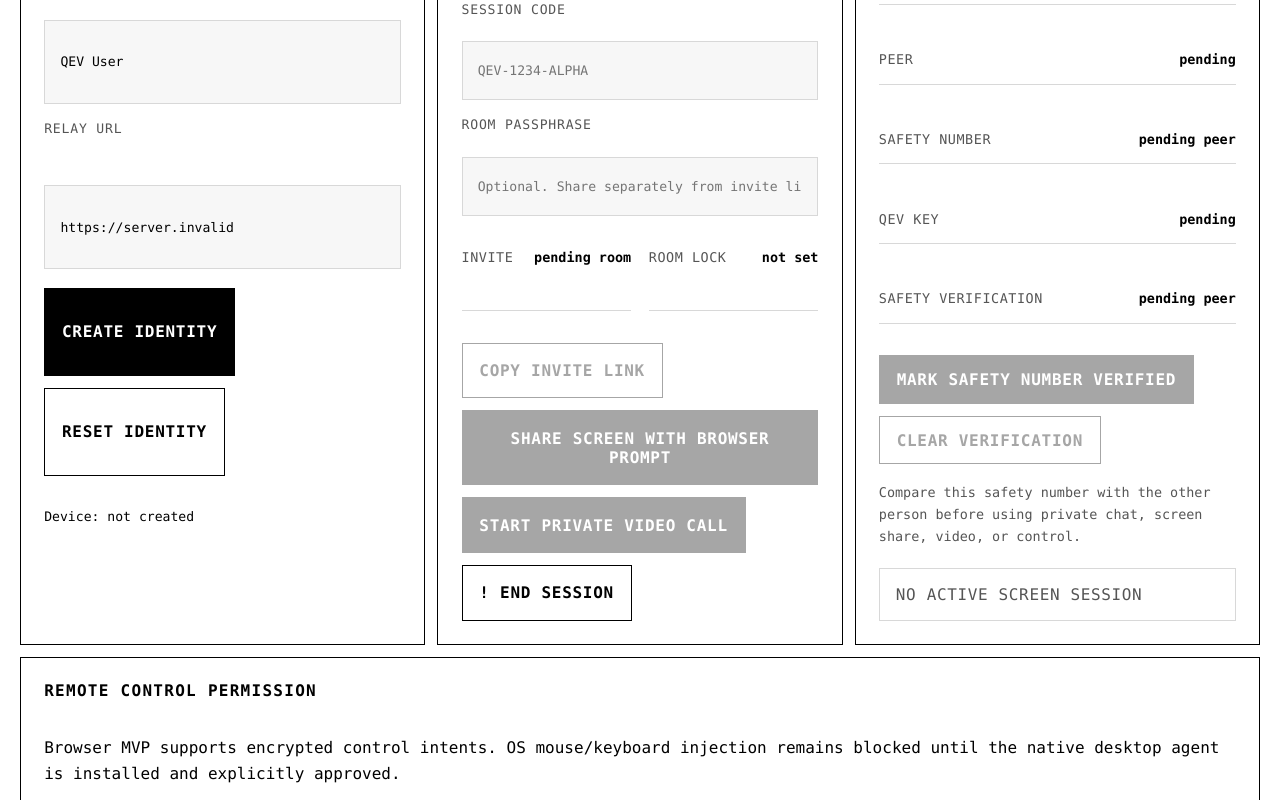
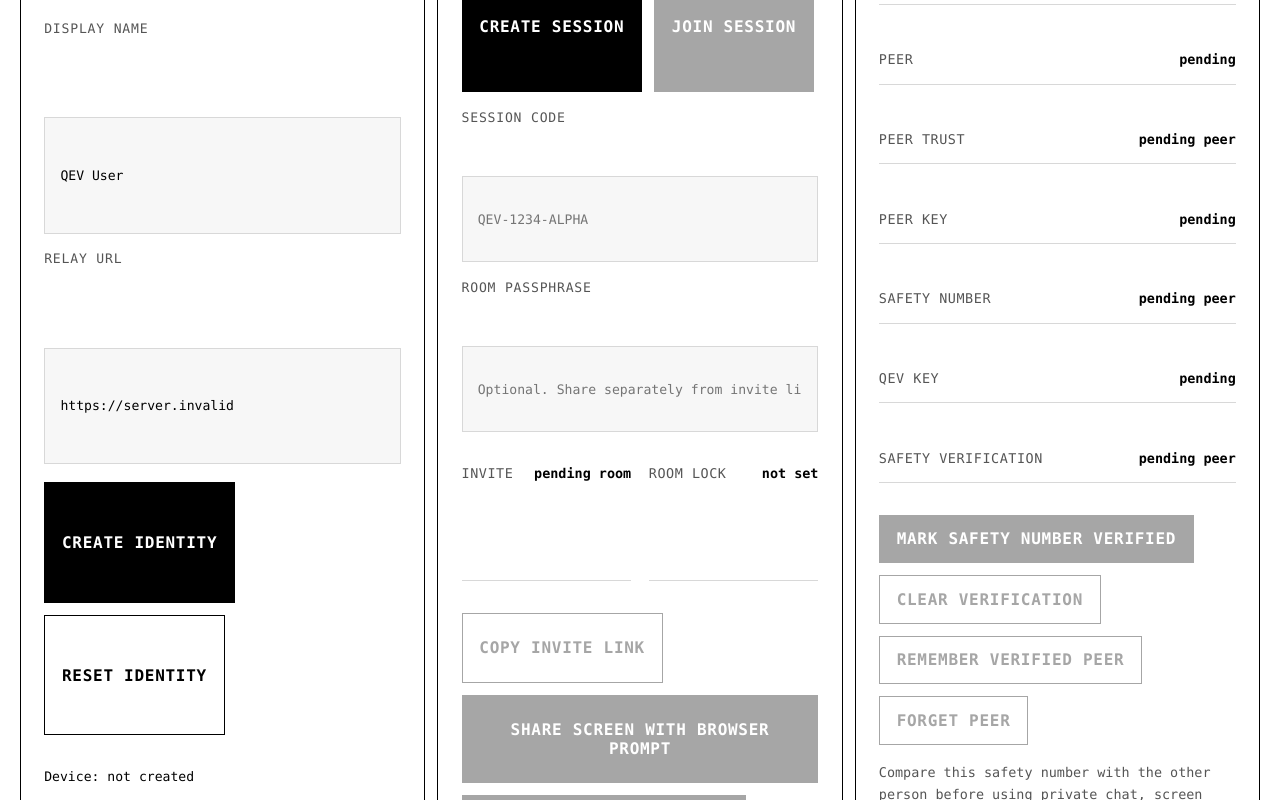
Before and after one commit to TheArtOfSound/qev-workspace, a React (Vite) app in the folder apps/web/: page / in a window 1280 px wide. Shown: the part 880-1680 px from the top of the page. Built offline with nearby package versions, Linux system fonts and the light colour scheme; no server answers.

Commit message:
Add trusted peer key pinning

```diff
--- a/apps/web/src/App.tsx
+++ b/apps/web/src/App.tsx
@@ -22,6 +22,7 @@ import { buildAgentCommand, buildAgentLaunchUrl, createPointerGrant, isGrantActi
 
 const DEFAULT_RELAY_URL = import.meta.env.VITE_RELAY_URL ?? "wss://qev-workspace.onrender.com/ws";
 const LOCAL_AGENT_URL = "http://127.0.0.1:39483";
+const TRUSTED_PEERS_STORAGE_KEY = "qev.workspace.trustedPeers.v1";
 
 type SessionStatus = "none" | "created" | "joined" | "peer-connected" | "sharing" | "viewing" | "ended";
 
@@ -37,6 +38,14 @@ type PrivateChatPayload = {
 type ChatEntry = PrivateChatPayload & {
   direction: "me" | "peer" | "system";
   encrypted: boolean;
+};
+
+type TrustedPeerRecord = {
+  deviceId: string;
+  displayName: string;
+  publicKeyFingerprint: string;
+  trustedAt: string;
+  lastSeenAt: string;
 };
 
 export function App() {
@@ -82,6 +91,8 @@ export function App() {
   const [safetyVerifiedAt, setSafetyVerifiedAt] = useState("");
   const [localMediaVisible, setLocalMediaVisible] = useState(false);
   const [localMediaStatus, setLocalMediaStatus] = useState("idle");
+  const [peerKeyFingerprint, setPeerKeyFingerprint] = useState("pending");
+  const [peerTrustStatus, setPeerTrustStatus] = useState("pending peer");
 
   const fingerprint = device && sessionId ? sessionFingerprint(sessionId, device.deviceId, peerDevice?.deviceId) : "pending peer";
   const canJoin = relayStatus !== "connecting" && roomCode.trim().length >= 8;
@@ -113,6 +124,10 @@ export function App() {
       cancelled = true;
     };
   }, [roomCode, roomPassphrase]);
+
+  useEffect(() => {
+    void refreshPeerTrust(peerDevice);
+  }, [peerDevice]);
 
   async function ensureDevice(): Promise<DeviceIdentity> {
     const existing = device ?? (await vault.loadDeviceIdentity());
@@ -150,6 +165,10 @@ export function App() {
       return;
     }
 
+    if (peerTrustStatus.startsWith("warning")) {
+      addAudit("Safety verified despite remembered-key warning. Continue only if the peer confirmed the new key out-of-band.");
+    }
+
     setSafetyVerified(true);
     setSafetyVerifiedAt(new Date().toISOString());
     addAudit("QEV safety number marked verified by local user.");
@@ -158,6 +177,67 @@ export function App() {
   function clearSafetyVerification(): void {
     resetSafetyVerification();
     addAudit("QEV safety verification cleared.");
+  }
+
+  async function refreshPeerTrust(peer: DeviceIdentityPublic | null): Promise<void> {
+    if (!peer) {
+      setPeerKeyFingerprint("pending");
+      setPeerTrustStatus("pending peer");
+      return;
+    }
+
+    const fingerprint = await devicePublicKeyFingerprint(peer);
+    setPeerKeyFingerprint(formatPeerKeyFingerprint(fingerprint));
+
+    const records = loadTrustedPeerRecords();
+    const existing = records[peer.deviceId];
+
+    if (!existing) {
+      setPeerTrustStatus("new peer / not remembered");
+      return;
+    }
+
+    if (existing.publicKeyFingerprint !== fingerprint) {
+      setPeerTrustStatus("warning / remembered key changed");
+      resetSafetyVerification();
+      addAudit("WARNING: remembered peer key changed. Verify out-of-band before trusting this session.");
+      return;
+    }
+
+    setPeerTrustStatus(`recognized peer / trusted ${new Date(existing.trustedAt).toLocaleDateString()}`);
+  }
+
+  async function rememberVerifiedPeer(): Promise<void> {
+    await safe(async () => {
+      if (!peerDevice) throw new Error("No peer is connected.");
+      if (!safetyVerified) throw new Error("Verify the safety number before remembering this peer.");
+
+      const fingerprint = await devicePublicKeyFingerprint(peerDevice);
+      const records = loadTrustedPeerRecords();
+
+      records[peerDevice.deviceId] = {
+        deviceId: peerDevice.deviceId,
+        displayName: peerDevice.displayName,
+        publicKeyFingerprint: fingerprint,
+        trustedAt: new Date().toISOString(),
+        lastSeenAt: new Date().toISOString(),
+      };
+
+      saveTrustedPeerRecords(records);
+      setPeerKeyFingerprint(formatPeerKeyFingerprint(fingerprint));
+      setPeerTrustStatus("remembered verified peer");
+      addAudit(`Trusted peer remembered locally: ${peerDevice.displayName}.`);
+    });
+  }
+
+  function forgetTrustedPeer(): void {
+    if (!peerDevice) return;
+
+    const records = loadTrustedPeerRecords();
+    delete records[peerDevice.deviceId];
+    saveTrustedPeerRecords(records);
+    setPeerTrustStatus("forgotten / not remembered");
+    addAudit(`Trusted peer forgotten locally: ${peerDevice.displayName}.`);
   }
 
   async function connect(): Promise<SignalingClient> {
@@ -877,6 +957,8 @@ export function App() {
           <p className="kv"><span>Session</span><strong>{sessionStatus}</strong></p>
           <p className="kv"><span>Session ID</span><strong>{sessionId || "not created"}</strong></p>
           <p className="kv"><span>Peer</span><strong>{peerDevice?.displayName ?? "pending"}</strong></p>
+          <p className={`kv ${peerTrustStatus.startsWith("warning") ? "trust-warning" : ""}`}><span>Peer trust</span><strong>{peerTrustStatus}</strong></p>
+          <p className="kv"><span>Peer key</span><strong>{peerKeyFingerprint}</strong></p>
           <p className="kv"><span>Safety number</span><strong>{fingerprint}</strong></p>
           <p className="kv"><span>QEV key</span><strong>{sessionKey ? "established" : "pending"}</strong></p>
           <p className="kv"><span>Safety verification</span><strong>{safetyStatus}</strong></p>
@@ -887,9 +969,16 @@ export function App() {
             <button className="secondary" disabled={!safetyVerified} onClick={clearSafetyVerification}>
               Clear verification
             </button>
+            <button className="secondary" disabled={!peerDevice || !safetyVerified} onClick={() => void rememberVerifiedPeer()}>
+              Remember verified peer
+            </button>
+            <button className="secondary" disabled={!peerDevice} onClick={forgetTrustedPeer}>
+              Forget peer
+            </button>
           </div>
           <p className="safety-note">
             Compare this safety number with the other person before using private chat, screen share, video, or control.
+            Trust pinning remembers the peer key locally and warns if that key changes later.
           </p>
           <div className={sessionStatus === "sharing" || sessionStatus === "viewing" ? "indicator live" : "indicator"}>
             {sessionStatus === "sharing" ? "You are sharing your screen" : sessionStatus === "viewing" ? "You are viewing a shared screen" : "No active screen session"}
@@ -1020,6 +1109,46 @@ export function App() {
   );
 }
 
+function loadTrustedPeerRecords(): Record<string, TrustedPeerRecord> {
+  if (typeof localStorage === "undefined") return {};
+
+  const raw = localStorage.getItem(TRUSTED_PEERS_STORAGE_KEY);
+  if (!raw) return {};
+
+  try {
+    return JSON.parse(raw) as Record<string, TrustedPeerRecord>;
+  } catch {
+    localStorage.removeItem(TRUSTED_PEERS_STORAGE_KEY);
+    return {};
+  }
+}
+
+function saveTrustedPeerRecords(records: Record<string, TrustedPeerRecord>): void {
+  if (typeof localStorage === "undefined") return;
+  localStorage.setItem(TRUSTED_PEERS_STORAGE_KEY, JSON.stringify(records));
+}
+
+async function devicePublicKeyFingerprint(peer: DeviceIdentityPublic): Promise<string> {
+  const encoded = new TextEncoder().encode(canonicalJson(peer.publicKeyJwk));
+  const digest = await crypto.subtle.digest("SHA-256", encoded);
+  return bytesToHex(new Uint8Array(digest));
+}
+
+function formatPeerKeyFingerprint(hash: string): string {
+  return `${hash.slice(0, 4)}-${hash.slice(4, 8)}-${hash.slice(8, 12)}-${hash.slice(12, 16)}`.toUpperCase();
+}
+
+function canonicalJson(value: unknown): string {
+  if (value === null || typeof value !== "object") return JSON.stringify(value);
+
+  if (Array.isArray(value)) {
+    return `[${value.map((item) => canonicalJson(item)).join(",")}]`;
+  }
+
+  const entries = Object.entries(value as Record<string, unknown>).sort(([a], [b]) => a.localeCompare(b));
+  return `{${entries.map(([key, item]) => `${JSON.stringify(key)}:${canonicalJson(item)}`).join(",")}}`;
+}
+
 function writeRoomToUrl(roomCode: string): void {
   if (typeof window === "undefined") return;
 
--- a/apps/web/src/styles.css
+++ b/apps/web/src/styles.css
@@ -601,3 +601,12 @@ pre {
 .safety-actions {
   align-items: center;
 }
+
+
+.trust-warning {
+  border-bottom-color: var(--line-strong);
+}
+
+.trust-warning strong {
+  text-transform: uppercase;
+}
```
